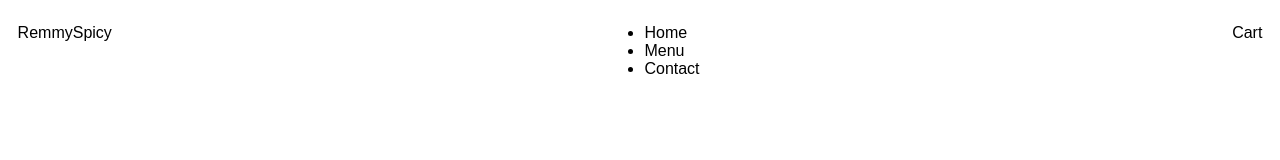
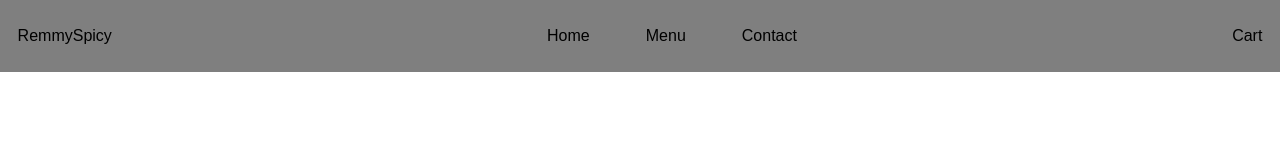
Before and after one commit to RemmySpicy/odin-restaurant-page, a website built with webpack: page dist/index.html in a window 1280 px wide. Built offline with nearby package versions, Linux system fonts and the light colour scheme.

Commit message:
Add some navbar style

```diff
--- a/src/style.css
+++ b/src/style.css
@@ -12,7 +12,7 @@
     --clr-pry: ;
     --clr-sec: ;
     --clr-tertiary: ;
-    --clr-black-200: rgb(255 255 255 / .5);
+    --clr-black-200: rgb(0 0 0 / .5);
     --clr-black-400: ;
 
     --padding-inline: 1.1rem;
@@ -33,4 +33,19 @@ body {
     background-color: var(--clr-black-200);
     display: flex;
     justify-content: space-between;
+    align-items: center;
 }
+
+.navbar > * {
+    cursor: pointer;
+}
+
+.navbar ul {
+    display: flex;
+    list-style: none;
+    gap: 1.5rem;
+}
+
+.navbar ul li {
+    padding: .2rem 1rem;
+}
```
